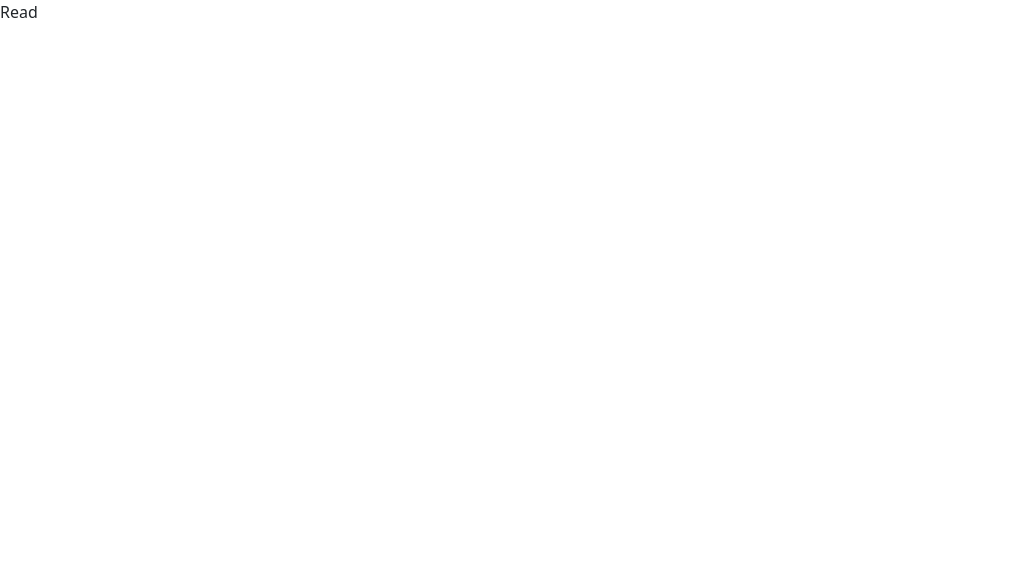
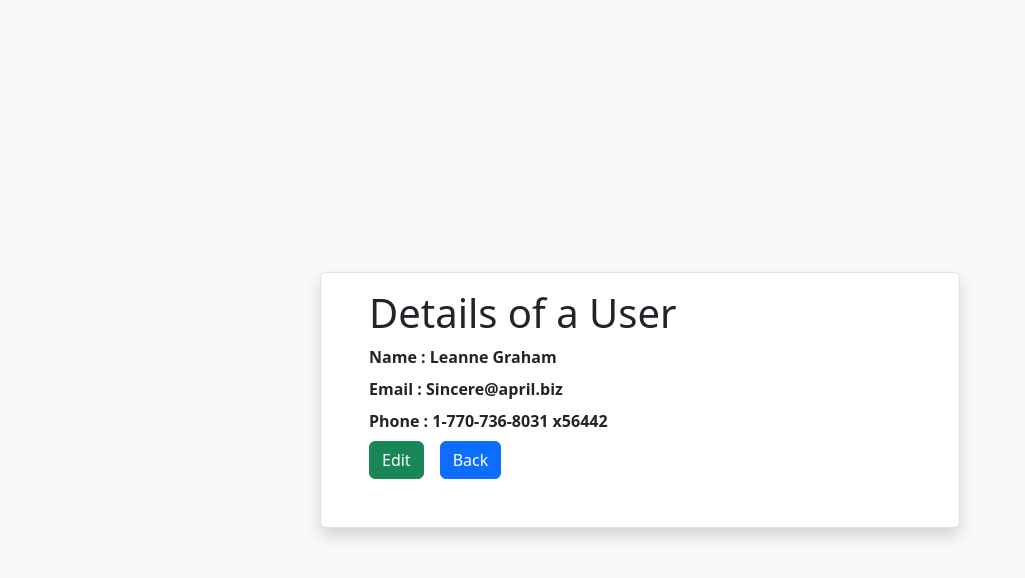
Before and after one commit to amjdp/react-crud-api-json-server, a React (Create React App) app: page /read/1 in a window 1280 px wide. Shown: the top 578 px of the page, without its empty margins (0-1025 px from the left). Built offline with nearby package versions, Linux system fonts and the light colour scheme; data requests are answered from the project's data file; the HTML template or start-up script is replaced by a standard one.

Commit message:
read component added

```diff
--- a/src/components/Home.jsx
+++ b/src/components/Home.jsx
@@ -10,6 +10,7 @@
     .then(res => setData(res.data))
     .catch(err => console.log(err));
   },[])
+
   return (
     <div className='d-flex flex-column justify-content-center align-items-center bg-light vh-100'>
         <h1>List of Users</h1>
@@ -36,7 +37,7 @@
                   <td>{d.email}</td>
                   <td>{d.phone}</td>
                   <td>
-                    <button className='btn btn-sm btn-info me-2'>Read</button>
+                    <Link to={`/read/${d.id}`} className='btn btn-sm btn-info me-2'>Read</Link>
                     <button className='btn btn-sm btn-primary me-2'>Edit</button>
                     <button className='btn btn-sm btn-danger'>Delete</button>
                   </td>
--- a/src/components/Read.jsx
+++ b/src/components/Read.jsx
@@ -1,8 +1,36 @@
-import React from 'react'
+import React from 'react';
+import { useEffect, useState } from 'react';
+import { useParams, Link } from 'react-router-dom';
+import axios from 'axios';
 
 function Read() {
+  const [data, setData] = useState([]);
+
+  const {id} = useParams();
+
+  useEffect(()=> {
+    axios.get('http://localhost:3000/users/'+ id)
+    .then(res => setData(res.data))
+    .catch(err => console.log(err));
+  },[])
+
   return (
-    <div>Read</div>
+    <div className='d-flex w-100 vh-100 justify-content-center align-items-center bg-light'>
+    <div className='w-50 rounded bg-white border shadow px-5 pt-3 pb-5'>
+      <h1>Details of a User</h1>
+        <div className='mb-2'>
+          <strong>Name : {data.name}</strong>
+        </div>
+        <div className='mb-2'>
+          <strong>Email : {data.email}</strong>
+        </div>
+        <div className='mb-2'>
+          <strong>Phone : {data.phone}</strong>
+        </div>
+        <Link to={`/update/${id}`} className="btn btn-success">Edit</Link>
+        <Link to="/" className="btn btn-primary ms-3">Back</Link>
+    </div>
+  </div>
   )
 }
 
```
